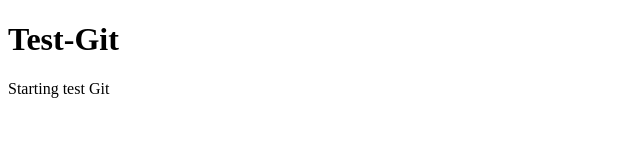
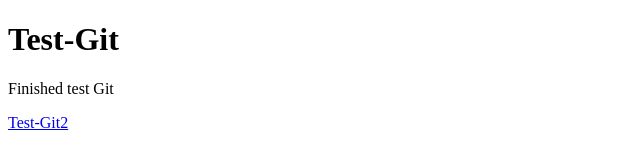
Before and after one commit to VolodiaBufan/Test-git, a plain HTML site: page index.html in a window 1280 px wide. Shown: the full height of the page, 0-640 px from the left. Drawn offline with Linux system fonts and the light colour scheme.

Commit message:
Add some changes

```diff
--- a/index.html
+++ b/index.html
@@ -10,7 +10,8 @@
 
 <body>
 	<h1>Test-Git</h1>
-	<p>Starting test Git</p>
+	<p>Finished test Git</p>
+	<a href="index2.html">Test-Git2</a>
 </body>
 
 </html>
```
Also changed, not shown: index2.html (added, +11 -0 lines).
